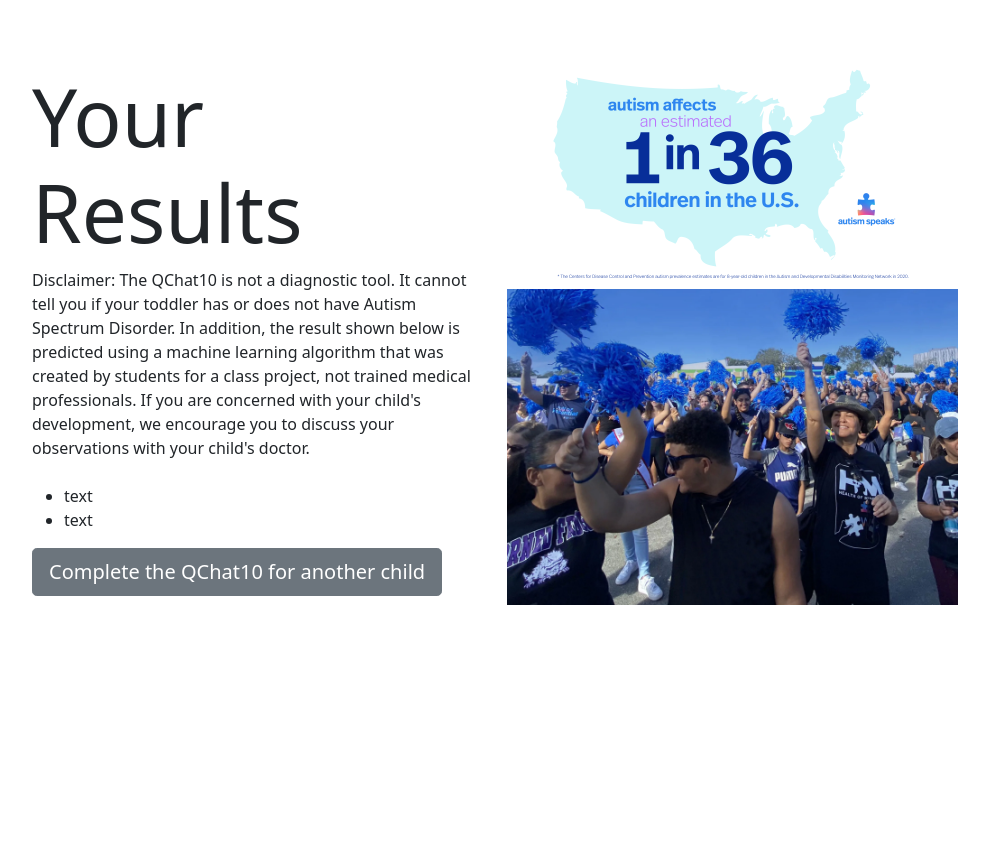
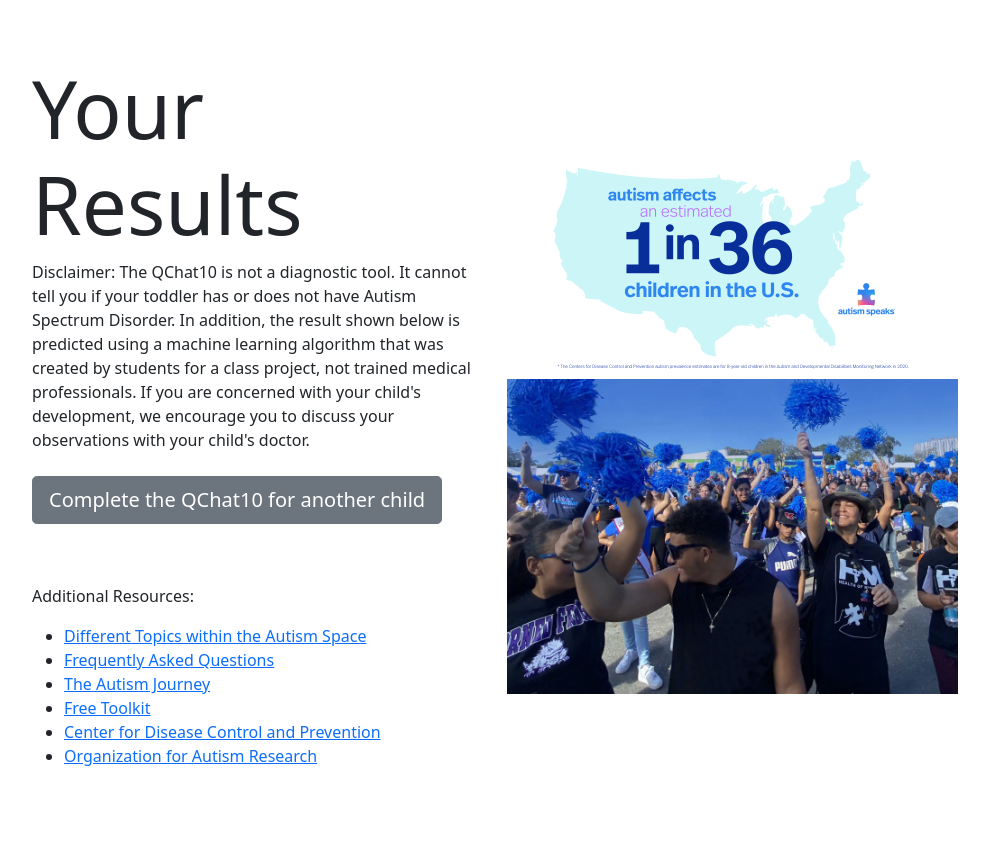
Before and after one commit to JessicaRBailey/AutismML, a Flask app: template templates/results.html in a window 1280 px wide. Shown: the whole page, without its empty margins (50-1039 px from the left). Before the commit the page ends 605 px from the top, so only its background shows below. Run offline with Flask 3, Linux system fonts and the light colour scheme; the template is opened without the code that fills it, so the values that code supplies are empty; parts of the project's set-up code (start-up, migrations or seed data) failed here and were passed over.

Commit message:
updated flask and html to show message instead of survey result percentage

```diff
--- a/app.py
+++ b/app.py
@@ -69,15 +69,16 @@ def results():
         # Make predictions using the model
         predictions = model.predict(input_data_scaled)
 
+        # Check the prediction value and decide the message
+        prediction_value = predictions[0][0]
+        message = "Your child may be at risk for autism." if prediction_value >= 0.75 else "It does not appear that your child is showing signs of autism at this time."
+
         # Render an HTML template with the predicted results
-        return render_template("results.html", predictions=predictions)
+        return render_template("results.html", message=message)
 
     except Exception as e:
         # Handle exceptions, e.g., file not found or database query issues
         return f"An error occurred: {str(e)}"
 
-
-
-
 if __name__ == '__main__':
     app.run(debug=True)
--- a/templates/results.html
+++ b/templates/results.html
@@ -27,16 +27,19 @@
 
                     </h1>
                     <p>Disclaimer: The QChat10 is not a diagnostic tool.  It cannot tell you if your toddler has or does not have Autism Spectrum Disorder.  In addition, the result shown below is predicted using a machine learning algorithm that was created by students for a class project, not trained medical professionals.  If you are concerned with your child's development, we encourage you to discuss your observations with your child's doctor.</p>
-                    <p class="lead my-4 text-muted">
-                        <ul>
-                            {% for prediction in predictions %}
-                            <li>{{ prediction }}</li>
-                            {% endfor %}
-                            <li>text</li>
-                            <li>text</li>
-                        </ul>
+                    <p class="lead my-4 text-muted">{{ message }}</p>
                     </p>
                     <a href="/survey" class="btn btn-secondary btn-lg">Complete the QChat10 for another child</a>
+
+                    <p class="resources" style="margin-top: 60px;">Additional Resources:</p>
+                    <ul>
+                        <li><a href="https://autismnow.org/browse-by-topic/" target="_blank">Different Topics within the Autism Space</a></li>
+                        <li><a href="https://www.aacap.org/AACAP/Families_and_Youth/Resource_Centers/Autism_Resource_Center/Home.aspx" target="_blank">Frequently Asked Questions</a></li>
+                        <li><a href="https://autismsciencefoundation.org/the-autism-journey/" target="_blank">The Autism Journey</a></li>
+                        <li><a href="https://nationalautismassociation.org/store/#!/First-Signs-Next-Steps-Toolkit/p/82721262/category=0" target="_blank">Free Toolkit</a></li>
+                        <li><a href="https://www.cdc.gov/ncbddd/autism/index.html" target="_blank">Center for Disease Control and Prevention</a></li>
+                        <li><a href="https://researchautism.org" target="_blank">Organization for Autism Research</a></li>
+                    </ul>
                 </div>
                 <div class="col-md-5 text-center d-none d-md-block">
                     <img class="img-fluid" src="./Images/1 in 36 children 2023 master graphic rgb.png" alt="autisn prevalence">
```
Also changed, not shown: 1 other file.
